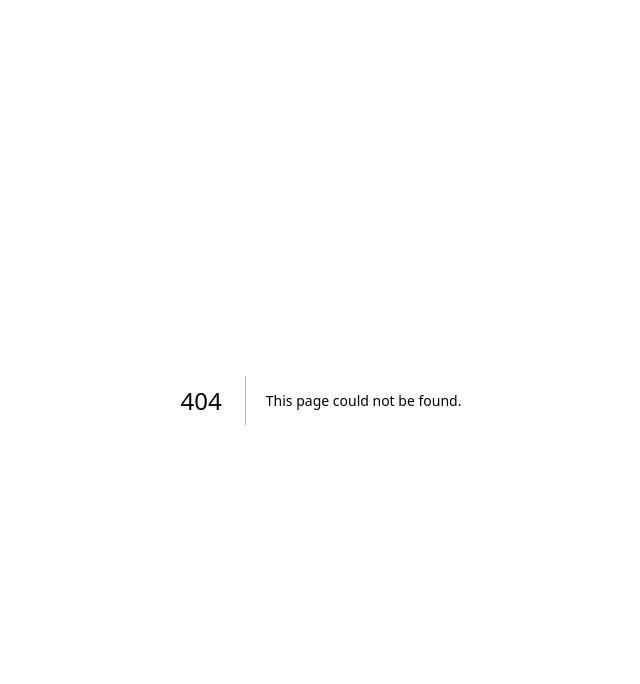
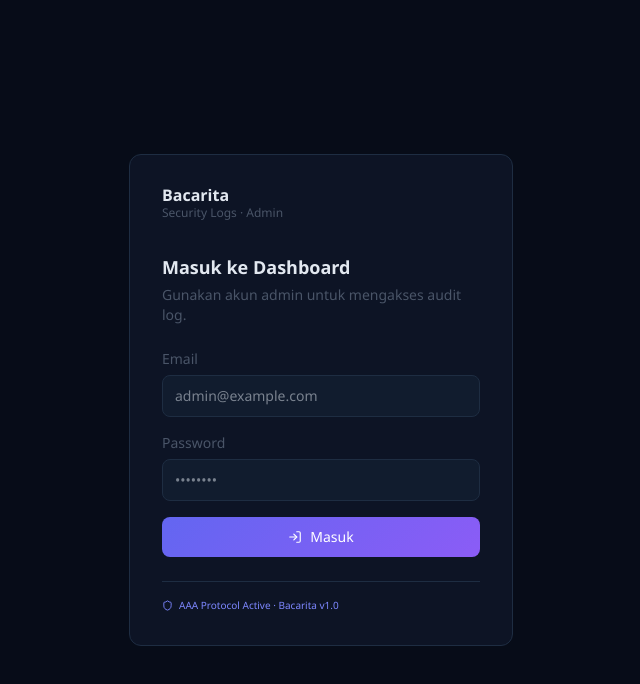
Before and after one commit to mahesgya/KOM1315_SmtGenap26_Kelompok02_Bacarita, a Next.js app in the folder 03_Source_Code/logging-dashboard/: page /login in a window 1280 px wide. Before the commit this address had no page. Shown: the top 684 px of the page, without its empty margins (319-959 px from the left). Built offline with nearby package versions, Linux system fonts and the light colour scheme.

Commit message:
feat(dashboard): add login page and auth api routes

```diff
--- /dev/null
+++ b/03_Source_Code/logging-dashboard/src/app/api/auth/login/route.ts
@@ -0,0 +1,71 @@
+import { NextRequest, NextResponse } from "next/server";
+
+const BACKEND_API_URL =
+  process.env.BACARITA_API_URL ?? process.env.NEXT_PUBLIC_BACARITA_API_URL ?? "";
+
+function normalizeBaseUrl(value: string): string {
+  return value.replace(/\/+$/, "");
+}
+
+export async function POST(request: NextRequest) {
+  if (!BACKEND_API_URL) {
+    return NextResponse.json(
+      { error: "BACARITA_API_URL belum dikonfigurasi." },
+      { status: 500 },
+    );
+  }
+
+  let body: unknown;
+  try {
+    body = await request.json();
+  } catch {
+    return NextResponse.json({ error: "Request body tidak valid." }, { status: 400 });
+  }
+
+  try {
+    const response = await fetch(
+      `${normalizeBaseUrl(BACKEND_API_URL)}/auth/admins/login`,
+      {
+        method: "POST",
+        headers: { "Content-Type": "application/json" },
+        body: JSON.stringify(body),
+        cache: "no-store",
+      },
+    );
+
+    const payload = (await response.json()) as {
+      data?: { token?: string };
+      message?: string;
+    };
+
+    if (!response.ok) {
+      return NextResponse.json(
+        { error: payload.message ?? "Email atau password salah." },
+        { status: response.status },
+      );
+    }
+
+    const token = payload?.data?.token;
+    if (!token) {
+      return NextResponse.json(
+        { error: "Token tidak ditemukan dalam response." },
+        { status: 500 },
+      );
+    }
+
+    const res = NextResponse.json({ success: true });
+    res.cookies.set("auth_token", token, {
+      httpOnly: true,
+      secure: process.env.NODE_ENV === "production",
+      sameSite: "lax",
+      maxAge: 60 * 60 * 24,
+      path: "/",
+    });
+    return res;
+  } catch {
+    return NextResponse.json(
+      { error: "Gagal terhubung ke backend." },
+      { status: 502 },
+    );
+  }
+}
--- /dev/null
+++ b/03_Source_Code/logging-dashboard/src/app/api/auth/logout/route.ts
@@ -0,0 +1,13 @@
+import { NextResponse } from "next/server";
+
+export async function POST() {
+  const response = NextResponse.json({ success: true });
+  response.cookies.set("auth_token", "", {
+    httpOnly: true,
+    secure: process.env.NODE_ENV === "production",
+    sameSite: "lax",
+    maxAge: 0,
+    path: "/",
+  });
+  return response;
+}
--- /dev/null
+++ b/03_Source_Code/logging-dashboard/src/app/login/page.tsx
@@ -0,0 +1,159 @@
+"use client";
+
+import { useState } from "react";
+import { Shield, LogIn } from "lucide-react";
+import { useRouter } from "next/navigation";
+
+export default function LoginPage() {
+  const router = useRouter();
+  const [email, setEmail] = useState("");
+  const [password, setPassword] = useState("");
+  const [error, setError] = useState<string | null>(null);
+  const [isLoading, setIsLoading] = useState(false);
+
+  async function handleSubmit(e: React.FormEvent) {
+    e.preventDefault();
+    setError(null);
+    setIsLoading(true);
+
+    try {
+      const response = await fetch("/api/auth/login", {
+        method: "POST",
+        headers: { "Content-Type": "application/json" },
+        body: JSON.stringify({ email, password }),
+      });
+
+      const data = (await response.json()) as { error?: string };
+
+      if (!response.ok) {
+        setError(data.error ?? "Login gagal. Periksa email dan password.");
+        return;
+      }
+
+      router.push("/");
+    } catch {
+      setError("Gagal terhubung ke server.");
+    } finally {
+      setIsLoading(false);
+    }
+  }
+
+  return (
+    <div
+      className="min-h-screen flex items-center justify-center p-4"
+      style={{ background: "var(--bg-base)" }}
+    >
+      <div
+        className="w-full max-w-sm rounded-xl p-8"
+        style={{
+          background: "var(--bg-surface)",
+          border: "1px solid var(--bg-border)",
+        }}
+      >
+        <div className="flex items-center gap-3 mb-8">
+          <div>
+            <p
+              className="text-base font-bold leading-none"
+              style={{ color: "var(--text-primary)" }}
+            >
+              Bacarita
+            </p>
+            <p className="text-xs mt-0.5" style={{ color: "var(--text-muted)" }}>
+              Security Logs · Admin
+            </p>
+          </div>
+        </div>
+
+        <div className="mb-6">
+          <h1 className="text-lg font-semibold" style={{ color: "var(--text-primary)" }}>
+            Masuk ke Dashboard
+          </h1>
+          <p className="text-sm mt-1" style={{ color: "var(--text-muted)" }}>
+            Gunakan akun admin untuk mengakses audit log.
+          </p>
+        </div>
+
+        <form onSubmit={handleSubmit} className="space-y-4">
+          <label
+            className="flex flex-col gap-1.5 text-sm"
+            style={{ color: "var(--text-muted)" }}
+          >
+            Email
+            <input
+              type="email"
+              value={email}
+              onChange={(e) => setEmail(e.target.value)}
+              placeholder="admin@example.com"
+              required
+              autoComplete="email"
+              className="rounded-lg px-3 py-2.5 text-sm outline-none"
+              style={{
+                background: "var(--bg-card)",
+                border: "1px solid var(--bg-border)",
+                color: "var(--text-primary)",
+              }}
+            />
+          </label>
+
+          <label
+            className="flex flex-col gap-1.5 text-sm"
+            style={{ color: "var(--text-muted)" }}
+          >
+            Password
+            <input
+              type="password"
+              value={password}
+              onChange={(e) => setPassword(e.target.value)}
+              placeholder="••••••••"
+              required
+              autoComplete="current-password"
+              className="rounded-lg px-3 py-2.5 text-sm outline-none"
+              style={{
+                background: "var(--bg-card)",
+                border: "1px solid var(--bg-border)",
+                color: "var(--text-primary)",
+              }}
+            />
+          </label>
+
+          {error && (
+            <div
+              className="rounded-lg px-4 py-3 text-sm"
+              style={{
+                background: "rgba(239,68,68,0.08)",
+                border: "1px solid rgba(239,68,68,0.25)",
+                color: "#fca5a5",
+              }}
+            >
+              {error}
+            </div>
+          )}
+
+          <button
+            type="submit"
+            disabled={isLoading}
+            className="w-full flex items-center justify-center gap-2 py-2.5 rounded-lg text-sm font-medium transition-opacity"
+            style={{
+              background: "linear-gradient(135deg, #6366f1, #8b5cf6)",
+              color: "white",
+              opacity: isLoading ? 0.7 : 1,
+              cursor: isLoading ? "not-allowed" : "pointer",
+            }}
+          >
+            <LogIn size={14} />
+            {isLoading ? "Masuk..." : "Masuk"}
+          </button>
+        </form>
+
+        <div className="mt-6 pt-4" style={{ borderTop: "1px solid var(--bg-border)" }}>
+          <div className="flex items-center gap-1.5">
+            <Shield size={11} className="text-indigo-400" />
+            <p className="text-[10px] text-indigo-400">
+              AAA Protocol Active · Bacarita v1.0
+            </p>
+          </div>
+        </div>
+      </div>
+    </div>
+  );
+}
```
